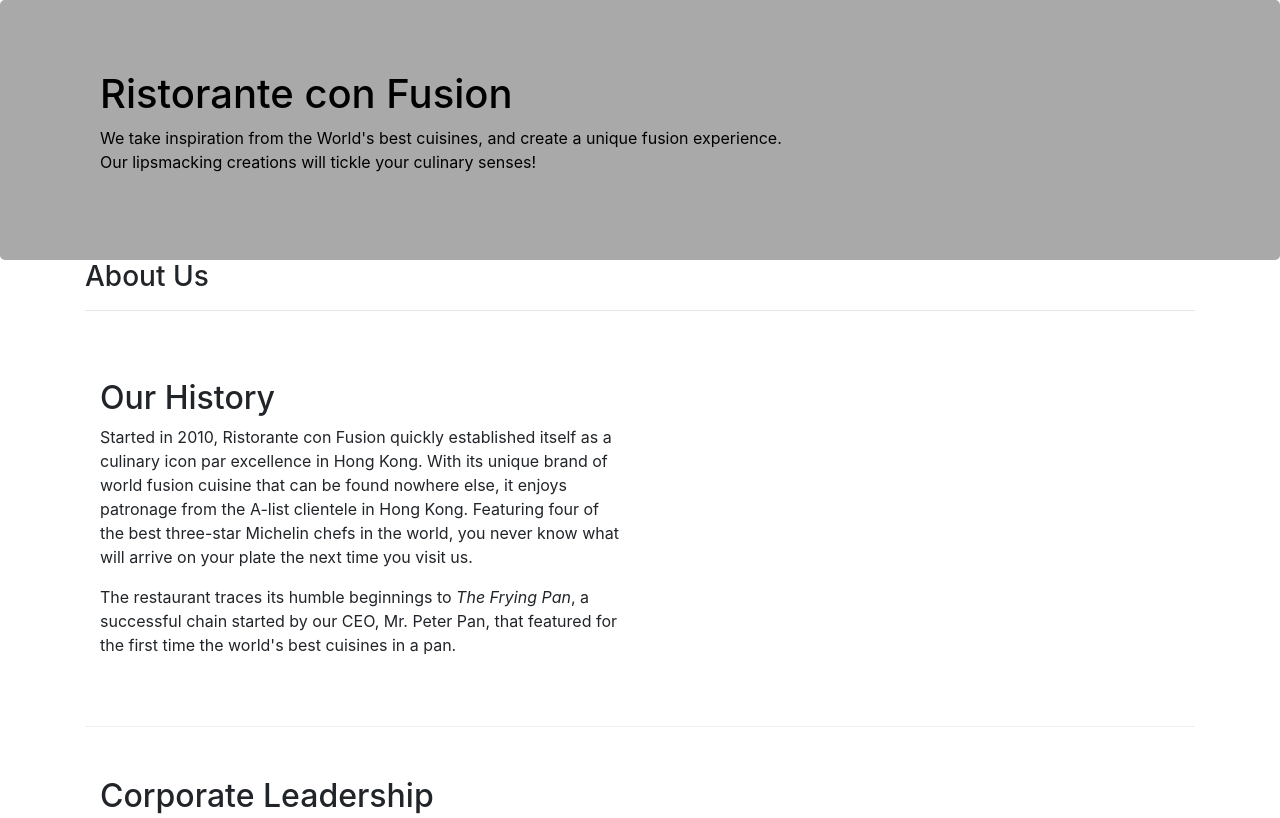
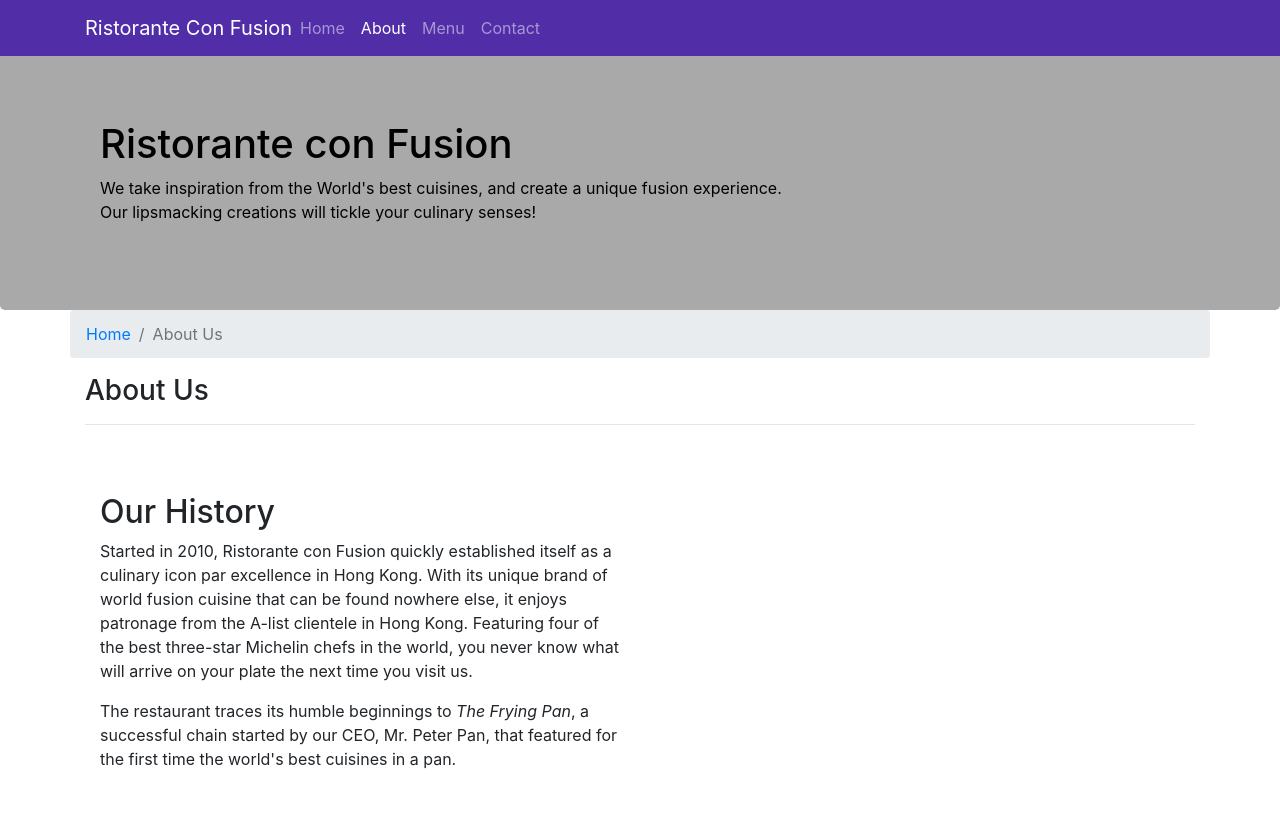
Before and after one commit to jpalcalde/conFusion, a website: page aboutus.html in a window 1280 px wide. Shown: the top 818 px of the page. Drawn offline with nearby package versions, Linux system fonts and the light colour scheme.

Commit message:
Navbar and Breadcrumbs

```diff
--- a/CSS/styles.css
+++ b/CSS/styles.css
@@ -27,3 +27,12 @@
 	margin: 0;
 	color: #0f0f0f;
 }
+
+body {
+	padding: 50px 0 0 0;
+	z-index: 0;
+}
+
+.navbar-dark {
+	background-color: #512DA8;
+}
--- a/aboutus.html
+++ b/aboutus.html
@@ -13,7 +13,22 @@
 </head>
 
 <body>
-
+<nav class="navbar navbar-dark navbar-expand-sm fixed-top">
+    <div class="container">
+        <button class="navbar-toggler" type="button" data-toggle="collapse" data-target="#Navbar">
+            <span class="navbar-toggler-icon"></span>
+        </button>
+        <a class="navbar-brand mr-auto" href="#">Ristorante Con Fusion</a>
+        <div class="collapse navbar-collapse" id="Navbar">
+            <ul class="navbar-nav mr-auto">
+                <li class="nav-item"><a class="nav-link" href="./index.html">Home</a></li>
+                <li class="nav-item active"><a class="nav-link" href="#">About</a></li>
+                <li class="nav-item"><a class="nav-link" href="#">Menu</a></li>
+                <li class="nav-item"><a class="nav-link" href="#">Contact</a></li>
+            </ul>
+        </div>
+    </div>
+</nav>
     <header class="jumbotron">
         <div class="container">
             <div class="row row-header">
@@ -28,6 +43,12 @@
     </header>
 
     <div class="container">
+        <div class="row">
+            <ol class="col-12 breadcrumb">
+                <li class="breadcrumb-item"><a href="./index.html">Home</a></li>
+                <li class="breadcrumb-item active">About Us</li>
+            </ol>
+        </div>
         <h3>About Us</h3>
         <hr>
 
@@ -63,7 +84,7 @@
                 <div class="col-4 offset-1 col-sm-2">
                     <h5>Links</h5>
                     <ul class="list-unstyled">
-                        <li><a href="#">Home</a></li>
+                        <li><a href="./index.html">Home</a></li>
                         <li><a href="#">About</a></li>
                         <li><a href="#">Menu</a></li>
                         <li><a href="#">Contact</a></li>
```
Also changed, not shown: index.html (+16 -1 lines).
